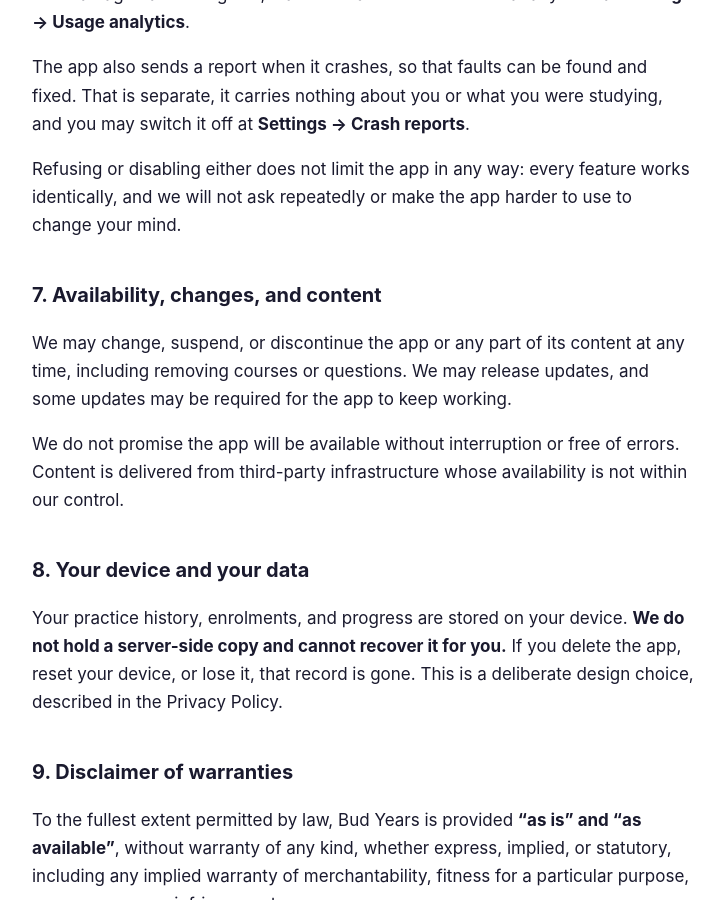
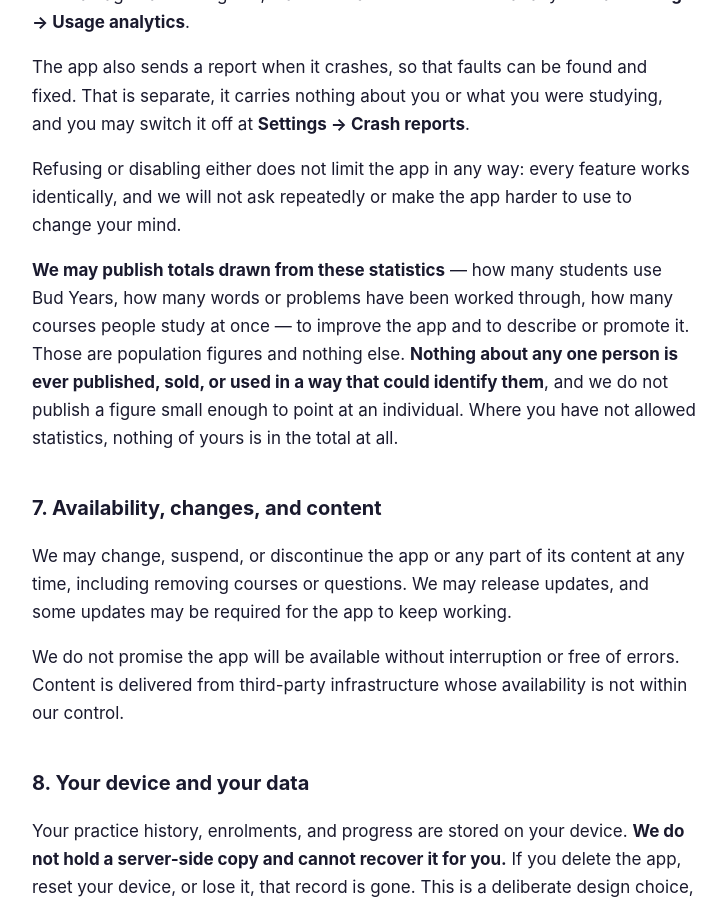
Before and after one commit to Anay-Chauhan/budyears-site, a Jekyll site: the page built from terms.md, in a window 1280 px wide and 900 px high, scrolled down 7152 px. Shown: the whole window, without its empty margins (276-1002 px from the left). Built offline with Jekyll 4.4.1, drawn with Linux system fonts in a browser that asks for light colours.

Commit message:
Reserve the right to publish totals, and only totals
Terms section 6 and privacy section 3.3 now say that figures drawn from
usage statistics may be published to improve and to promote the app --
how many students, how many words worked through -- and that nothing
about any one person is ever published, sold, or used in a way that could
identify them.

Two commitments beyond the obvious one, both of which are the actual
safeguard rather than the sentiment:

- No figure small enough to point at an individual. "Three students in
  Liechtenstein studied Latin" is not anonymous however it is framed, and
  a promise about aggregates that ignores small cells is not a promise.
- Where a student has not allowed statistics, nothing of theirs is in the
  total. Which is already true -- India, Canada, under-13s and anyone who
  skipped the question contribute nothing -- and worth saying, because it
  is the part that makes the totals trustworthy rather than merely large.

Placed in section 6 with usage analytics rather than section 7, which is
availability and changes; a reader looking for what happens to their
statistics looks where the statistics are described.

Co-Authored-By: Claude Opus 5 (1M context) <noreply@anthropic.com>

```diff
--- a/terms.md
+++ b/terms.md
@@ -281,6 +281,14 @@ Refusing or disabling either does not limit the app in any way: every feature
 works identically, and we will not ask repeatedly or make the app harder to use
 to change your mind.
 
+**We may publish totals drawn from these statistics** — how many students use
+Bud Years, how many words or problems have been worked through, how many
+courses people study at once — to improve the app and to describe or promote
+it. Those are population figures and nothing else. **Nothing about any one
+person is ever published, sold, or used in a way that could identify them**,
+and we do not publish a figure small enough to point at an individual. Where
+you have not allowed statistics, nothing of yours is in the total at all.
+
 ## 7. Availability, changes, and content
 
 We may change, suspend, or discontinue the app or any part of its content at
```
Also changed, not shown: privacy.md (+7 -0 lines).
